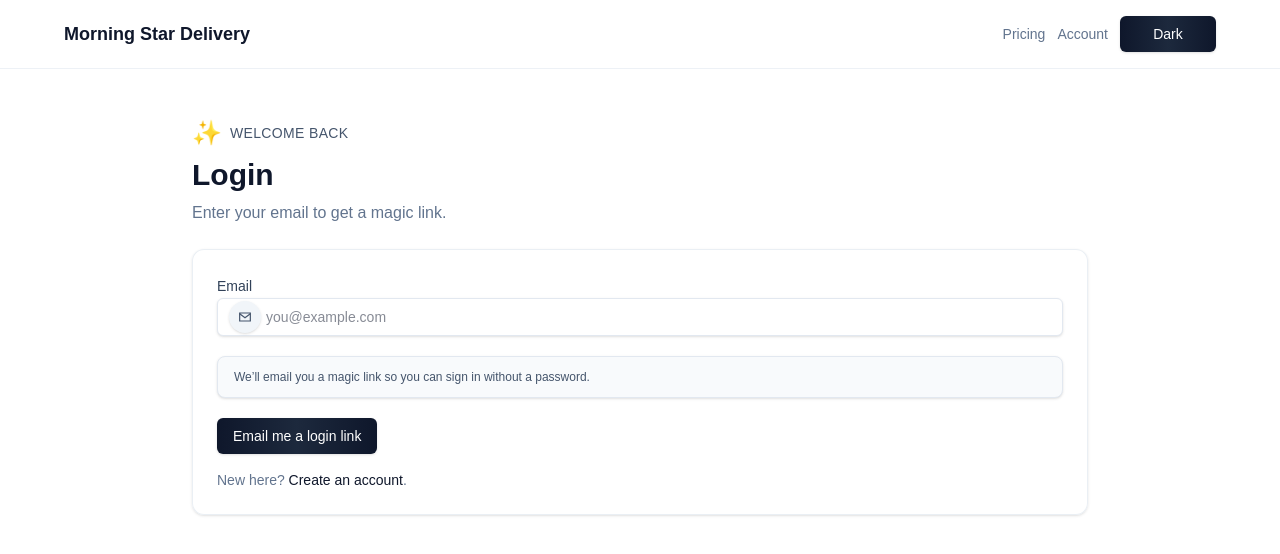
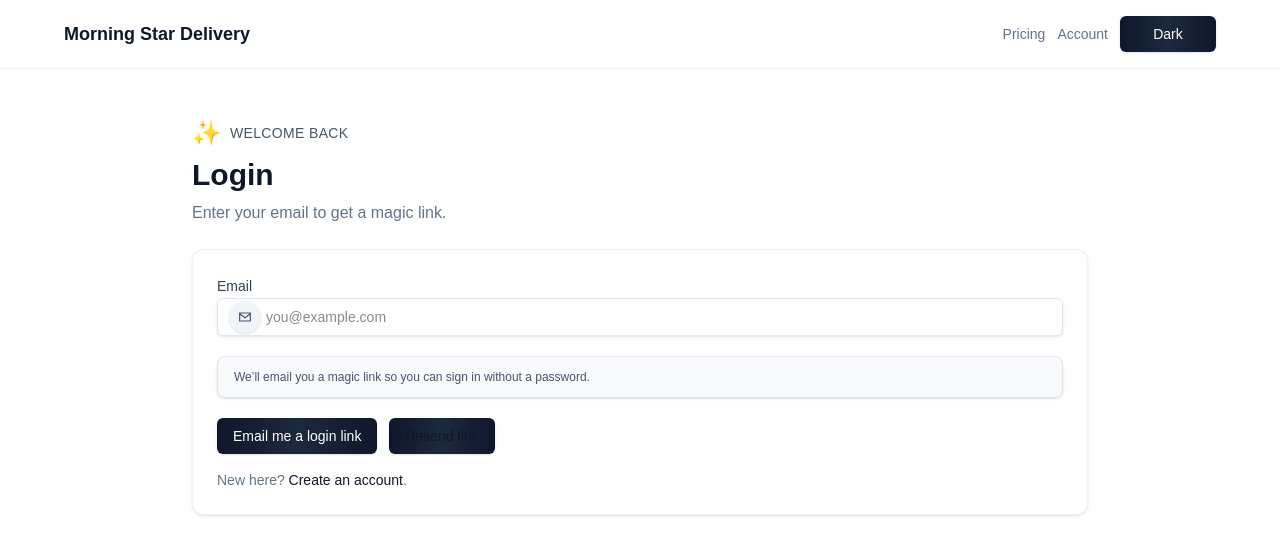
Before and after one commit to min-hinthar/delivery-subscription-app, a Next.js app: page /login in a window 1280 px wide. Shown: the top 554 px of the page. Built offline with nearby package versions, Linux system fonts and the light colour scheme; no server answers.

Commit message:
Improve auth callback errors and resend

```diff
--- a/src/app/auth/callback/route.ts
+++ b/src/app/auth/callback/route.ts
@@ -6,16 +6,28 @@ export async function GET(request: Request) {
   const url = new URL(request.url);
   const code = url.searchParams.get("code");
   const next = url.searchParams.get("next") ?? "/account";
+  const errorCode = url.searchParams.get("error_code");
+  const errorDescription = url.searchParams.get("error_description");
 
   if (!code) {
-    return NextResponse.redirect(new URL("/login", url.origin));
+    const redirectUrl = new URL("/login", url.origin);
+    if (errorCode) {
+      redirectUrl.searchParams.set("error", errorCode);
+    }
+    if (errorDescription) {
+      redirectUrl.searchParams.set("message", errorDescription);
+    }
+    return NextResponse.redirect(redirectUrl);
   }
 
   const supabase = await createSupabaseServerClient({ allowSetCookies: true });
   const { error } = await supabase.auth.exchangeCodeForSession(code);
 
   if (error) {
-    return NextResponse.redirect(new URL("/login", url.origin));
+    const redirectUrl = new URL("/login", url.origin);
+    redirectUrl.searchParams.set("error", error.name ?? "auth_error");
+    redirectUrl.searchParams.set("message", error.message);
+    return NextResponse.redirect(redirectUrl);
   }
 
   return NextResponse.redirect(new URL(next, url.origin));
--- a/src/app/login/page.tsx
+++ b/src/app/login/page.tsx
@@ -1,6 +1,7 @@
 import Link from "next/link";
 import { redirect } from "next/navigation";
 
+import { AuthAlert } from "@/components/auth/auth-alert";
 import { AuthForm } from "@/components/auth/auth-form";
 import { Card } from "@/components/ui/card";
 import { createSupabaseServerClient } from "@/lib/supabase/server";
@@ -46,6 +47,7 @@ export default async function LoginPage() {
         </p>
       </div>
       <Card className="space-y-4">
+        <AuthAlert />
         <AuthForm mode="login" />
         <div className="text-sm text-slate-500 dark:text-slate-400">
           New here?{" "}
--- a/src/app/signup/page.tsx
+++ b/src/app/signup/page.tsx
@@ -1,6 +1,7 @@
 import Link from "next/link";
 import { redirect } from "next/navigation";
 
+import { AuthAlert } from "@/components/auth/auth-alert";
 import { AuthForm } from "@/components/auth/auth-form";
 import { Card } from "@/components/ui/card";
 import { createSupabaseServerClient } from "@/lib/supabase/server";
@@ -46,6 +47,7 @@ export default async function SignupPage() {
         </p>
       </div>
       <Card className="space-y-4">
+        <AuthAlert />
         <AuthForm mode="signup" />
         <div className="text-sm text-slate-500 dark:text-slate-400">
           Already have an account?{" "}
--- /dev/null
+++ b/src/components/auth/auth-alert.tsx
@@ -0,0 +1,34 @@
+"use client";
+
+import { useMemo } from "react";
+import { useSearchParams } from "next/navigation";
+
+export function AuthAlert() {
+  const searchParams = useSearchParams();
+  const error = searchParams.get("error");
+  const message = searchParams.get("message");
+
+  const content = useMemo(() => {
+    if (!error && !message) {
+      return null;
+    }
+
+    return {
+      title: error === "otp_expired" ? "Login link expired" : "Login issue",
+      description: message
+        ? decodeURIComponent(message.replace(/\+/g, " "))
+        : "Please request a fresh login link.",
+    };
+  }, [error, message]);
+
+  if (!content) {
+    return null;
+  }
+
+  return (
+    <div className="rounded-lg border border-rose-200 bg-rose-50 px-4 py-3 text-sm text-rose-700 dark:border-rose-900/50 dark:bg-rose-950/40 dark:text-rose-200">
+      <p className="font-medium">{content.title}</p>
+      <p className="text-xs">{content.description}</p>
+    </div>
+  );
+}
--- a/src/components/auth/auth-form.tsx
+++ b/src/components/auth/auth-form.tsx
@@ -29,6 +29,7 @@ export function AuthForm({ mode }: AuthFormProps) {
   const [error, setError] = useState<string | null>(null);
   const [message, setMessage] = useState<string | null>(null);
   const [isLoading, setIsLoading] = useState(false);
+  const [isResending, setIsResending] = useState(false);
 
   const handleEmailAuth = async () => {
     setError(null);
@@ -66,6 +67,41 @@ export function AuthForm({ mode }: AuthFormProps) {
       setError(caught instanceof Error ? caught.message : "Authentication failed.");
     } finally {
       setIsLoading(false);
+    }
+  };
+
+  const handleResend = async () => {
+    setError(null);
+    setMessage(null);
+
+    if (!email) {
+      setError(DEFAULT_ERRORS.missingEmail);
+      return;
+    }
+
+    setIsResending(true);
+
+    try {
+      const supabase = createSupabaseBrowserClient();
+      const redirectPath = EMAIL_REDIRECTS[mode];
+
+      const { error: otpError } = await supabase.auth.signInWithOtp({
+        email,
+        options: {
+          emailRedirectTo: `${window.location.origin}/auth/callback?next=${redirectPath}`,
+          shouldCreateUser: mode === "signup",
+        },
+      });
+
+      if (otpError) {
+        throw otpError;
+      }
+
+      setMessage("Fresh login link sent. Check your email.");
+    } catch (caught) {
+      setError(caught instanceof Error ? caught.message : "Unable to resend link.");
+    } finally {
+      setIsResending(false);
     }
   };
 
@@ -111,6 +147,13 @@ export function AuthForm({ mode }: AuthFormProps) {
               ? "Email me a signup link"
               : "Email me a login link"}
         </Button>
+        <Button
+          onClick={handleResend}
+          disabled={isResending || isLoading}
+          className="bg-slate-200 text-slate-900 hover:bg-slate-300 dark:bg-slate-800 dark:text-slate-100 dark:hover:bg-slate-700"
+        >
+          {isResending ? "Resending…" : "Resend link"}
+        </Button>
       </div>
       {error ? (
         <p className="text-sm text-red-500" role="alert">
```
